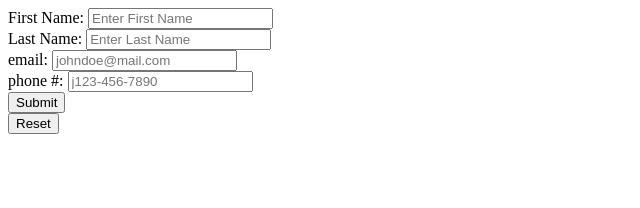
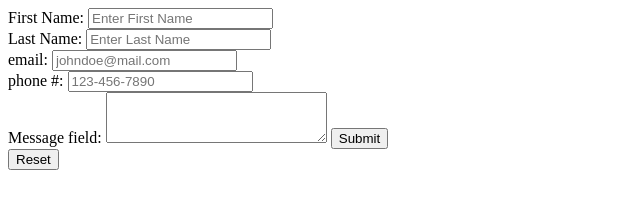
Before and after one commit to DubMac/WebPage, a plain HTML site: page Contact.html in a window 1280 px wide. Shown: the whole page, without its empty margins (0-640 px from the left). Drawn offline with Linux system fonts and the light colour scheme.

Commit message:
more edits

```diff
--- a/Contact.html
+++ b/Contact.html
@@ -18,7 +18,10 @@
         <input type="email" id="email" placeholder= "johndoe@mail.com" required><br>
 
         <label for="phone">phone #:</label>
-        <input type="tel" id="phone" placeholder= "j123-456-7890" required><br>
+        <input type="tel" id="phone" placeholder= "123-456-7890" required><br>
+
+        <label for="comment">Message field:</label>
+        <textarea id="comment" rows= "3" cols="25"></textarea>
 
         <input type="submit"><br>
         <input type="reset">
--- a/styles.css
+++ b/styles.css
@@ -56,7 +56,7 @@ transition: 0.3s;
 }
 .hero{
     height: 100vh;
-    background-image: linear-gradient(rgba(150,75,100,0.3),rgba(150,75,100,0.3)),url('/images/IMG_1917.jpeg');
+    background-image: linear-gradient(rgba(150,75,100,0.3),rgba(150,75,100,0.3)),url('images/IMG_1917.jpeg');
     background-size: cover;
     background-repeat: no-repeat;
     display: flex;
```
